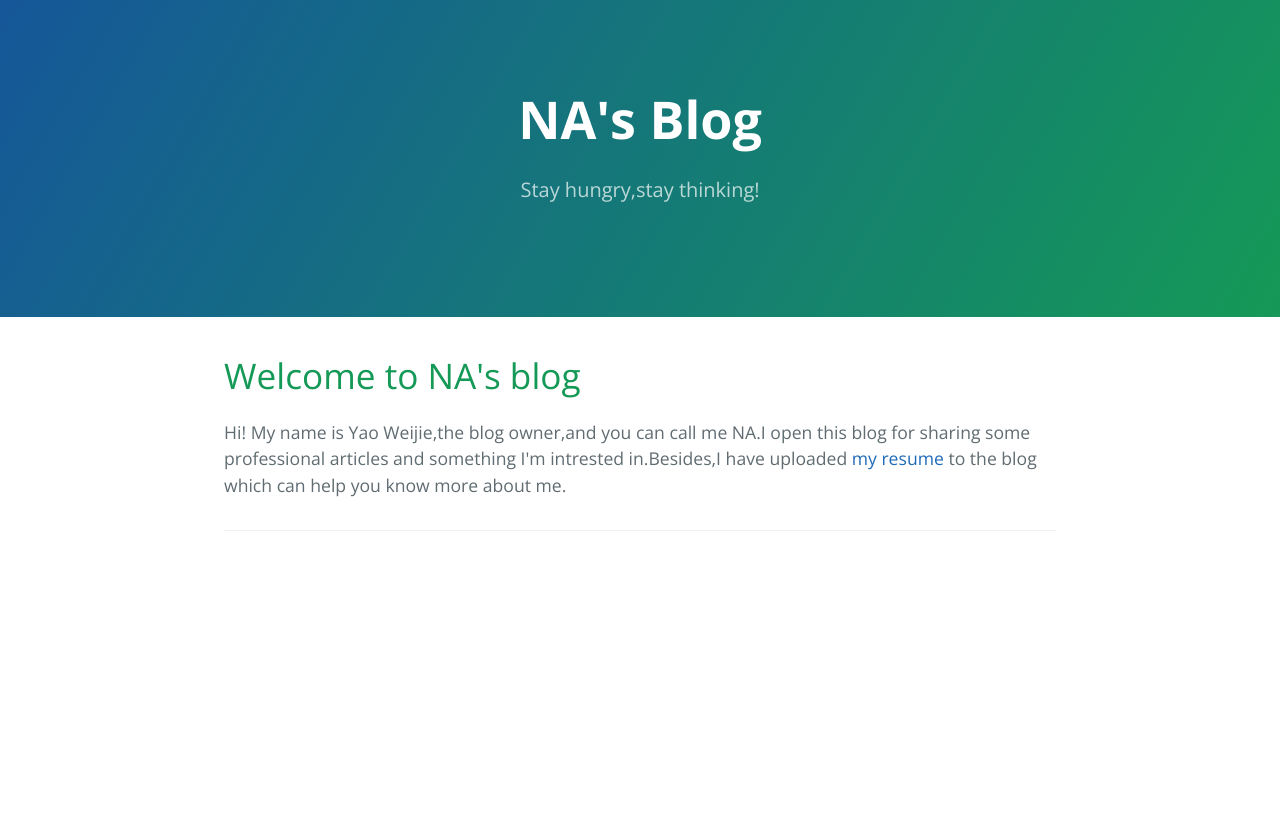
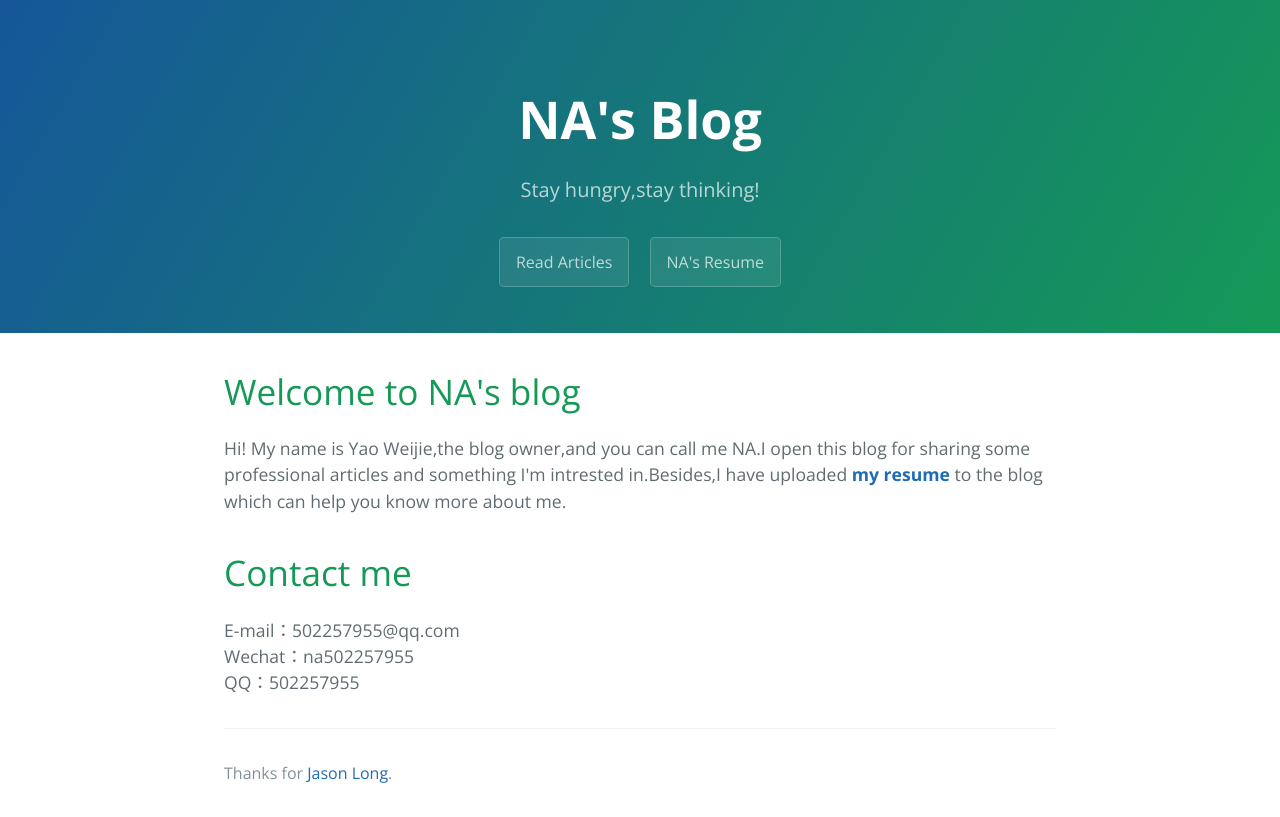
Before and after one commit to NAOnlyOne/NA.GitHub.cn, a plain HTML site: page index.html in a window 1280 px wide. Drawn offline with nearby package versions, Linux system fonts and the light colour scheme.

Commit message:
Edit index

```diff
--- a/index.html
+++ b/index.html
@@ -10,21 +10,23 @@
     <link rel="stylesheet" type="text/css" href="stylesheets/github-light.css" media="screen">
 </head>
 <body>
-    <section class="page-header">
+    <section class="page-header" style="padding-bottom:30px">
         <h1 class="project-name">NA&#39;s Blog</h1>
         <h2 class="project-tagline">Stay hungry,stay thinking!</h2>
+        <button class="btn">Read Articles</button>
+        <a style="cursor:pointer" class="btn" href="./files/myresume.pdf">NA's Resume</a>
     </section>
 
     <section class="main-content">
         <h1>
-<a id="welcome-to-nas-blog" class="anchor" href="#welcome-to-nas-blog" aria-hidden="true"><span aria-hidden="true" class="octicon octicon-link"></span></a>Welcome to NA's blog</h1>
-
- <p>Hi! My name is Yao Weijie,the blog owner,and you can call me NA.I open this blog for sharing some professional articles and something I'm intrested in.Besides,I have uploaded <a href="./files/myresume.pdf">my resume</a> to the blog which can help you know more about me.</p>
-
-      <footer class="site-footer">
-
-
-      </footer>
+            <a id="welcome-to-nas-blog" class="anchor" href="#welcome-to-nas-blog" aria-hidden="true"><span aria-hidden="true" class="octicon octicon-link"></span></a>Welcome to NA's blog
+        </h1>
+        <p>Hi! My name is Yao Weijie,the blog owner,and you can call me NA.I open this blog for sharing some professional articles and something I'm intrested in.Besides,I have uploaded <a style="font-weight:bold" href="./files/myresume.pdf">my resume</a> to the blog which can help you know more about me.</p>
+        <h1>
+            <a href="#welcome-to-nas-blog" aria-hidden="true"><span aria-hidden="true" class="octicon octicon-link"></span></a>Contact me
+        </h1>
+        <p>E-mail：502257955@qq.com<br />Wechat：na502257955<br />QQ：502257955</p>
+        <footer class="site-footer"><span class="site-footer-credits">Thanks for <a href="https://twitter.com/jasonlong">Jason Long</a>.</span></footer>
 
     </section>
 
```
Lines whose indentation alone changed are shown as unchanged.
